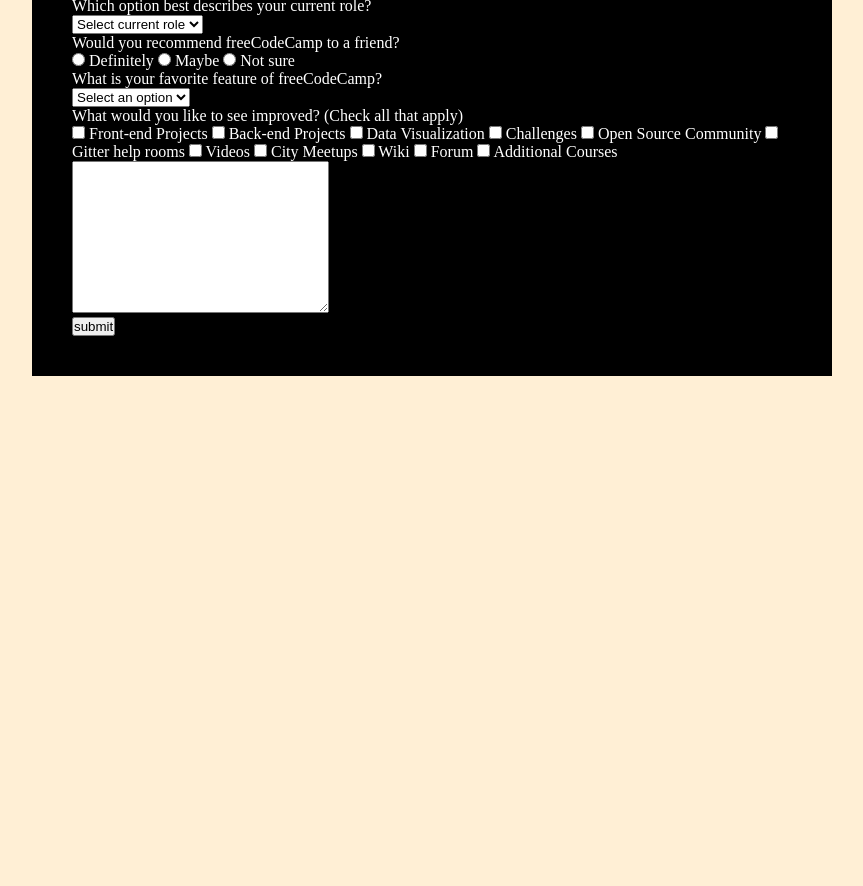
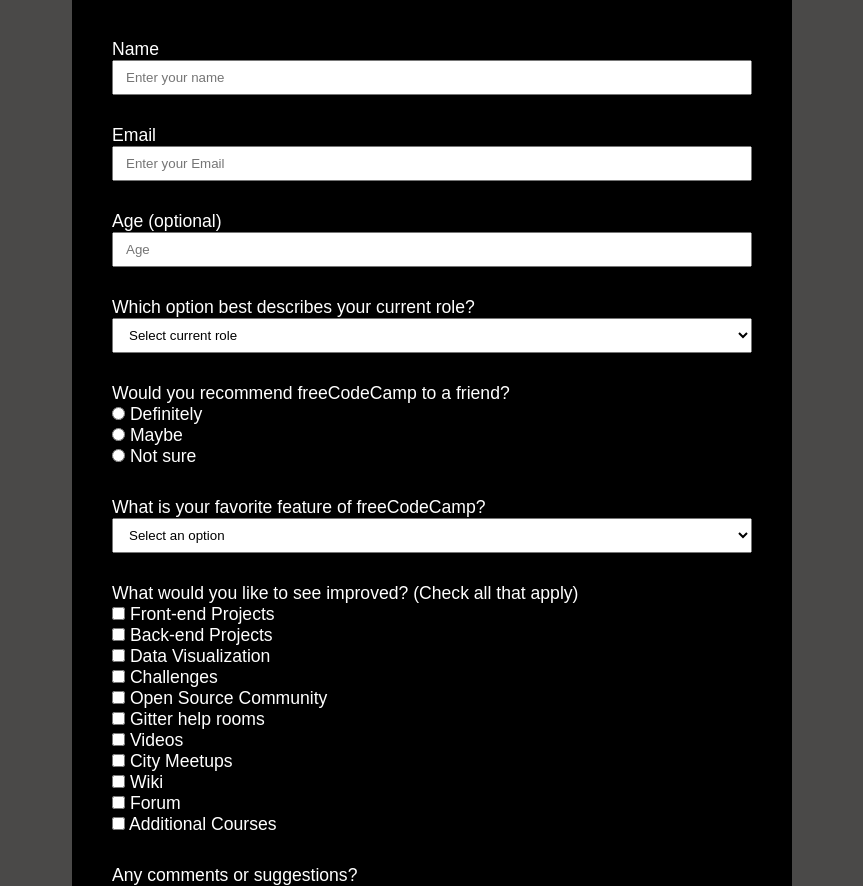
Before and after one commit to Bappaditya721135/freeCodeCamp-Survey-Form, a plain HTML site: page index.html in a window 1280 px wide. Shown: the part 155-1041 px from the top of the page, without its empty margins (208-1071 px from the left). Before the commit the page ends 800 px from the top, so only its background shows below. Drawn offline with Linux system fonts and the light colour scheme.

Commit message:
updated css

```diff
--- a/css/main.css
+++ b/css/main.css
@@ -4,18 +4,44 @@
     box-sizing: border-box;
 }
 body{
-    background-color: papayawhip;
+    background-color: rgb(74, 73, 72);
+    font-family: Arial, Helvetica, sans-serif;
 }
 header{
     text-align: center;
+    margin-top: 50px;
+    margin-bottom: 35px;
+}
+header>h1{
+    font-size: 2rem;
+    margin-bottom: 8px;
+}
+header>p{
+    font-size: 1.3rem;
+    font-style: italic;
+}
+input{
+    display: inline-block;
 }
 main{
     color: white;
-    display: flex;
-    justify-content: center;
+    max-width: 720px;
+    margin: 0 auto;
 }
 form{
-    max-width: 800px;
+
     background-color: black;
-    padding: 2.5rem;
+    padding: 40px;
+    font-size: 1.1rem;
+    }
+#name,#email,#age{
+    display: block;
 }
+.form-group{
+    margin-bottom: 30px;
+}
+#name,#email,#age,#dropdown-menu,#fav-feature{
+    width: 100%;
+    height: 35px;
+    padding: 6px 12px;
+}
--- a/index.html
+++ b/index.html
@@ -40,16 +40,22 @@
                 </select>
             </div>
             <div class="form-group">
+                <div>
                 <p>Would you recommend freeCodeCamp to a friend?</p>
                 <input type="radio" name="user-recommend" id="first-recommend">
                 <label>Definitely
                 </label>
+                </div>
+                <div>
                 <input type="radio" name="user-recommend" id="second-recommend">
                 <label>Maybe
                 </label>
+                </div>
+                <div>
                 <input type="radio" name="user-recommend" id="third-recommend">
                 <label>Not sure
                 </label>
+                </div>
             </div>
             <div class="form-group">
                 <p>What is your favorite feature of freeCodeCamp?</p>
@@ -63,33 +69,57 @@
             </div>
             <div class="form-group">
                 <p>What would you like to see improved? <span>(Check all that apply)</span></p>
+
+                <div>
                 <input type="checkbox" id="checkbox1">
                 <label for="checkbox1">Front-end Projects</label>
+                </div>
+                <div>
                 <input type="checkbox" id="checkbox2">
                 <label for="checkbox2">Back-end Projects</label>
+                </div>
+                <div>
                 <input type="checkbox" id="checkbox3">
                 <label for="checkbox3">
                     Data Visualization
                 </label>
+                </div>
+                <div>
                 <input type="checkbox" id="checkbox4">
                 <label for="checkbox4">Challenges</label>
+                </div>
+                <div>
                 <input type="checkbox" id="checkbox5">
                 <label for="checkbox5">Open Source Community</label>
+                </div>
+                <div>
                 <input type="checkbox" id="checkbox6">
                 <label for="checkbox6">Gitter help rooms</label>
+                </div>
+                <div>
                 <input type="checkbox" id="checkbox7">
                 <label for="checkbox7">Videos</label>
+                </div>
+                <div>
                 <input type="checkbox" id="checkbox8">
                 <label for="checkbox8">City Meetups</label>
+                </div>
+                <div>
                 <input type="checkbox" id="checkbox9">
                 <label for="checkbox9">Wiki</label>
+                </div>
+                <div>
                 <input type="checkbox" id="checkbox10">
                 <label for="checkbox10">Forum</label>
+                </div>
+                <div>
                 <input type="checkbox" id="checkbox11">
                 <label for="checkbox11">Additional Courses</label>
+                </div>
             </div>
             <div class="form-group">
-                <textarea id="text-area" cols="30" rows="10"></textarea>
+                <p>Any comments or suggestions?</p>
+                <textarea id="text-area" cols="30" rows="10" placeholder="Enter your comment here.."></textarea>
             </div>
             <input type="submit" value="submit" id="btn">
         </form>
```
